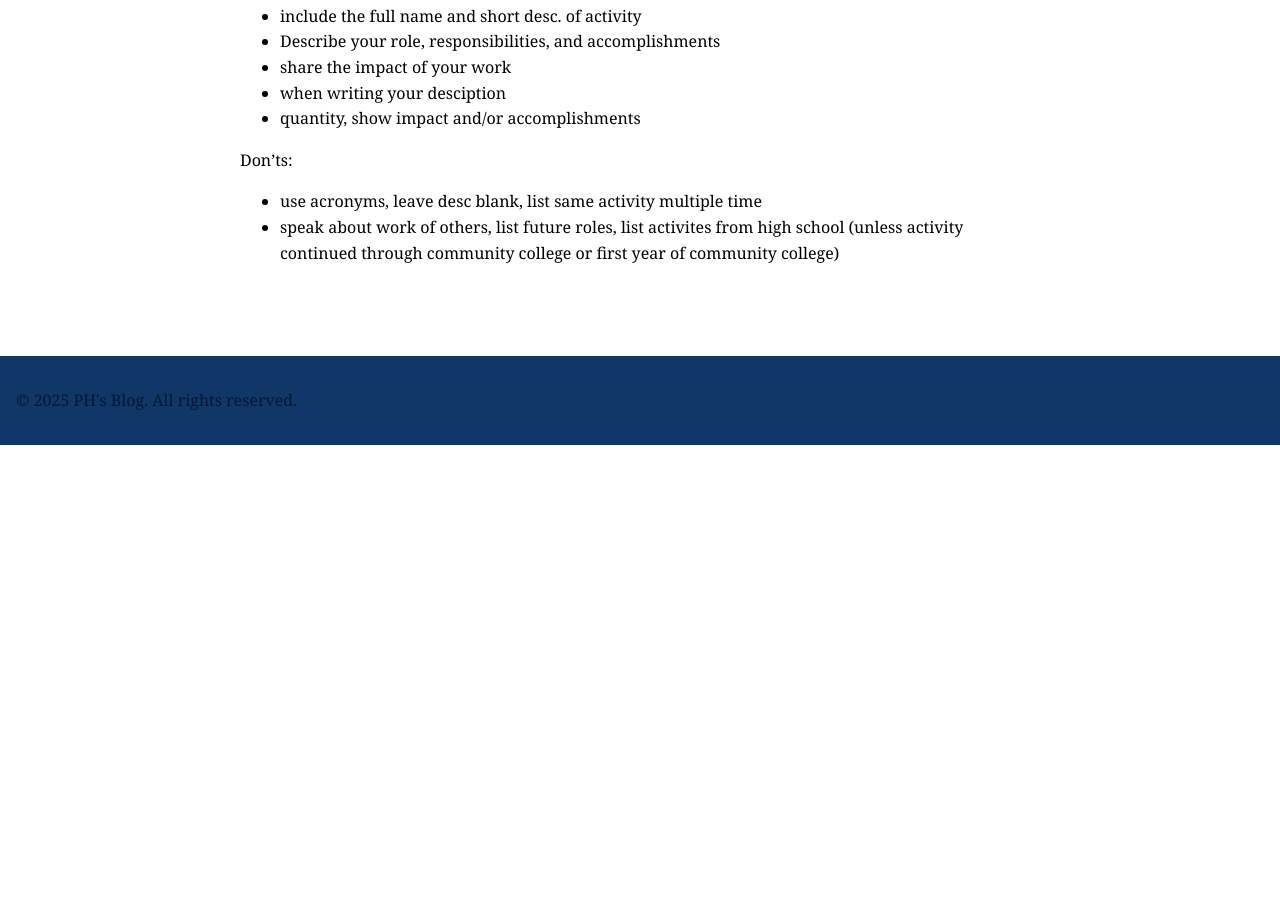
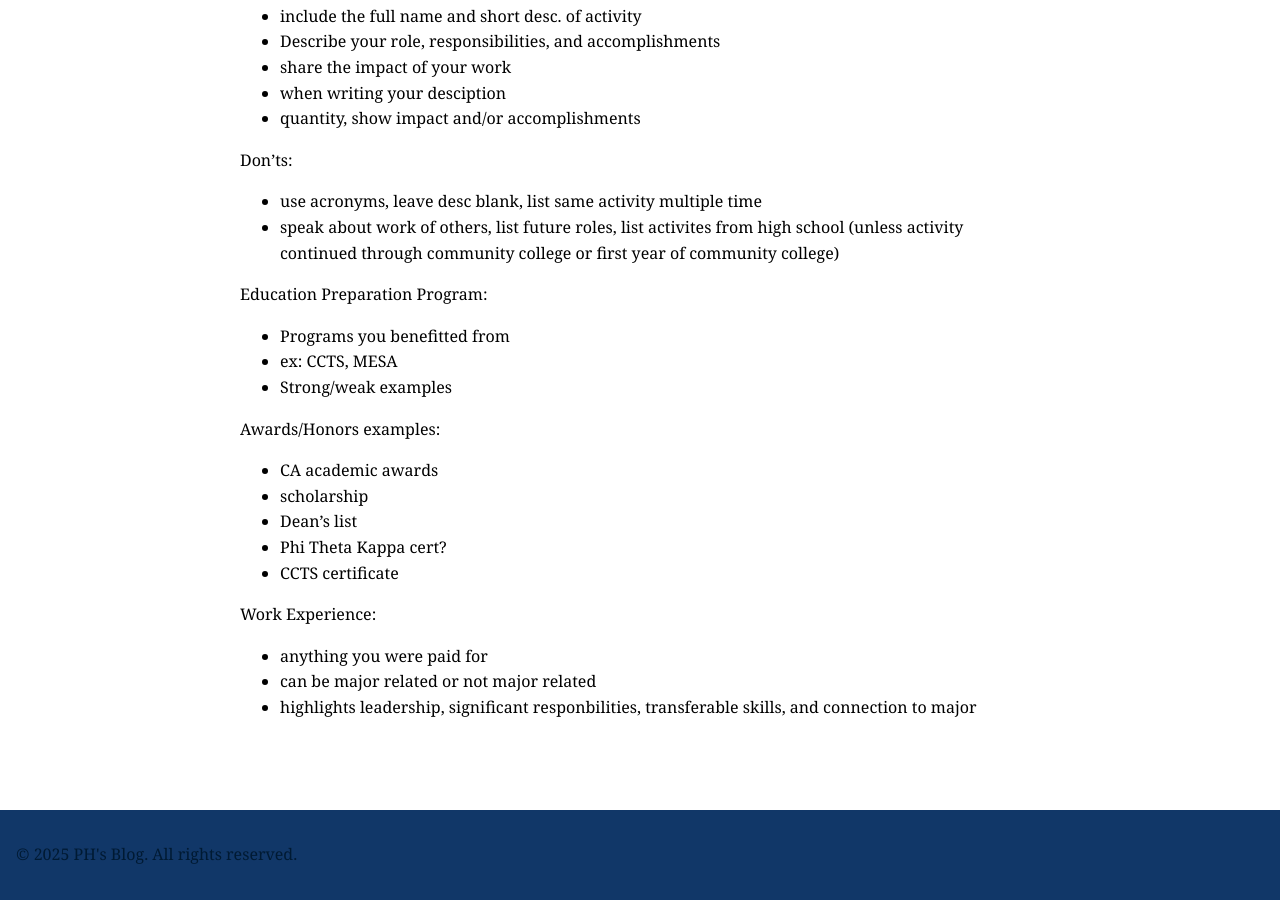
Before and after one commit to CaptainSapphire/PH-s-Blog, a Jekyll site: the page built from _posts/2025-09-19-cctcs-wip.md, in a window 1280 px wide and 900 px high, scrolled down 1140 px. Built offline with Jekyll 4.4.1, drawn with Linux system fonts in a browser that asks for light colours; our own code applies the rules of GitHub Pages for plain Markdown files; before the commit the page ends 1585 px from its top, so only the background shows below that.

Commit message:
Update 2025-09-19-cctcs-wip.md

```diff
--- a/_posts/2025-09-19-cctcs-wip.md
+++ b/_posts/2025-09-19-cctcs-wip.md
@@ -36,3 +36,20 @@ Do's:
 Don'ts:
 - use acronyms, leave desc blank, list same activity multiple time
 - speak about work of others, list future roles, list activites from high school (unless activity continued through community college or first year of community college)
+
+Education Preparation Program:
+- Programs you benefitted from
+- ex: CCTS, MESA
+- Strong/weak examples
+
+Awards/Honors examples:
+- CA academic awards
+- scholarship
+- Dean's list
+- Phi Theta Kappa cert?
+- CCTS certificate
+
+Work Experience:
+- anything you were paid for
+- can be major related or not major related
+- highlights leadership, significant responbilities, transferable skills, and connection to major
```
